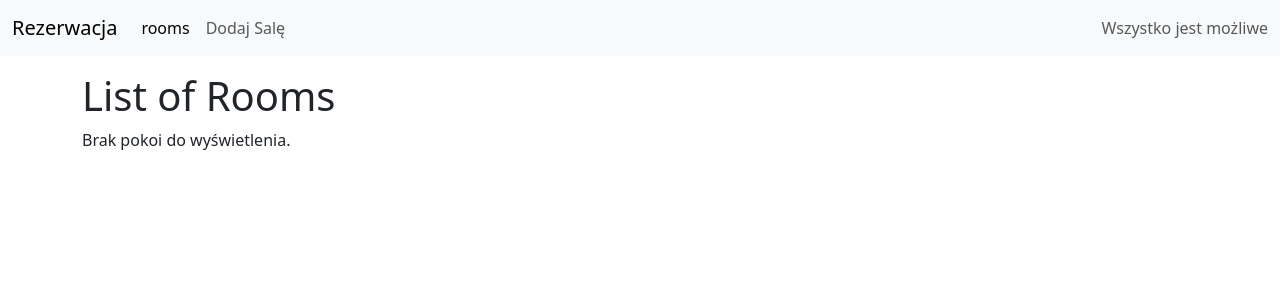
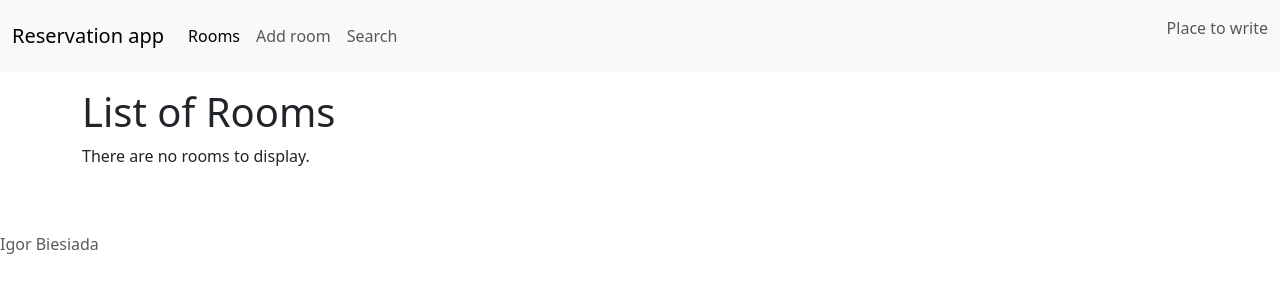
Before and after one commit to IgorBiesiada/booking_app, a Django app: page / in a window 1280 px wide. Shown: the top 300 px of the page. Run offline with Django 5.2, Linux system fonts and the light colour scheme; data that the repository does not hold is empty; some libraries are stand-ins or nearby versions.

Commit message:
add readme.md, commenting the code, add template for serch, add views for serch rooms, add add-room urls

```diff
--- a/rooms/templates/rooms/rooms.html
+++ b/rooms/templates/rooms/rooms.html
@@ -13,24 +13,43 @@
           </div>
           <div class="card-body">
             <h5 class="card-title">Liczba miejsc: {{ room.room_capacity }}</h5>
-            <p class="card-text"> Dostępność rzutnika: {{ room.projector_available|yesno:"Tak,Nie" }}</p>
+            <p class="card-text"> Dostępność rzutnika: {{ room.projector_available|yesno:"Yes,No" }}</p>
             <div class="d-grid gap-2 d-md-flex justify-content-md-end">
               <form method="post" action="{% url 'rooms:delete-room' room.id %}">
                   {% csrf_token %}
-                <button type="submit" class="btn btn-primary">Usuń</button>
+                <button type="submit" class="btn btn-primary">Delete</button>
                 </form>
                 <form method="get" action="{% url 'rooms:update-room' room.id %}">
                 {% csrf_token %}
-                <button type="submit" class="btn btn-primary">Edytuj</button>
+                <button type="submit" class="btn btn-primary">Edit</button>
                 </form>
                 <form method="get" action="{% url 'rooms:reservation' room.id %}">
                 {% csrf_token %}
-                <button type="submit" class="btn btn-primary">Rezerwacja</button>
+                <button type="submit" class="btn btn-primary">Reservation</button>
                 </form>
-          </div>
+            </div>
+                <div class="card-text">
+                        {% with reservations_today=False %}
+
+
+                            {% for reservation in reservations %}
+
+                                {% if reservation.date == today %}
+                                    <p>The room is occupied today</p>
+                                    {% with reservations_today=True %} {% endwith %}
+                                {% endif %}
+                            {% endfor %}
+
+
+                            {% if reservations_today == False %}
+                                <p>The room is free today</p>
+                            {% endif %}
+
+                    {% endwith %}
+                    </div>
           </div>
         </div>
     {% empty %}
-        <p>Brak pokoi do wyświetlenia.</p>
+        <p>There are no rooms to display.</p>
     {% endfor %}
 {% endblock %}
--- a/rooms/templates/rooms/update_form.html
+++ b/rooms/templates/rooms/update_form.html
@@ -5,7 +5,7 @@
 
 
 {% block container %}
-    <h1>Edycja</h1>
+    <h1>Edit room</h1>
 
         <form method="post" action="{% url 'rooms:update-room' id=room.id %}">
             {% csrf_token %}
--- a/rooms/urls.py
+++ b/rooms/urls.py
@@ -1,10 +1,12 @@
 from django.urls import path
 
 
-from .views import RoomListView, AddRoomView, DeleteRoomView, RoomModifyView, ReservationView, DetailRoomView
+from .views import RoomListView, AddRoomView, DeleteRoomView, RoomModifyView, ReservationView, DetailRoomView, \
+    RoomSearchView
 
 app_name = 'rooms'
 
+#addresses to subpages
 urlpatterns = [
     path('room/new/', AddRoomView.as_view(), name="add-room"),
     path('', RoomListView.as_view(), name='room-list'),
@@ -12,4 +14,5 @@ urlpatterns = [
     path('room/modify/<int:id>/', RoomModifyView.as_view(), name="update-room"),
     path('room/reserve/<int:room_id>', ReservationView.as_view(), name='reservation'),
     path('room/detail/<int:room_id>/', DetailRoomView.as_view(), name='room-detail'),
+    path('room/search/', RoomSearchView.as_view(), name='room-search')
 ]
--- a/rooms/views.py
+++ b/rooms/views.py
@@ -1,5 +1,5 @@
 import datetime
-from django.urls import reverse
+
 
 from django.shortcuts import render, redirect, get_object_or_404
 from django.urls import reverse_lazy
@@ -11,95 +11,170 @@ from . import models
 from . models import Room, Reservation
 
 
+# View for adding a new room
 class AddRoomView(View):
 
+    # Handle GET requests to display the form for adding a room
     def get(self, request):
         return render(request, 'rooms/add_room.html')
 
+    # Handle POST requests to process the form submission
     def post(self, request):
-        name = request.POST.get('room-name')
-        capacity = request.POST.get('room-capacity')
-        capacity = int(capacity) if capacity else 0
-        projector = request.POST.get('room-projector') == "on"
+        # Retrieve form data
+        name = request.POST.get('room-name')  # Room name
+        capacity = request.POST.get('room-capacity')  # Room capacity
+        capacity = int(capacity) if capacity else 0  # Convert capacity to int or set to 0 if empty
+        projector = request.POST.get('room-projector') == "on"  # Check if projector is available
 
+        # Validate room name
         if not name:
-            return render(request, 'rooms/add_room.html', context={'error': 'Nie podano nazwy sali'})
+            return render(request, 'rooms/add_room.html', context={'error': 'Room name is required'})
+        # Validate room capacity
         if capacity <= 0:
-            return render(request, 'rooms/add_room.html', context={'error': 'Pojemność sali nie moze byc ujemna'})
+            return render(request, 'rooms/add_room.html', context={'error': 'Room capacity must be greater than zero'})
+        # Check if room with the same name already exists
         if Room.objects.filter(room_name=name).first():
-            return render(request, 'rooms/add_room.html', context={'error': 'Sala o podanej nazwie już istnieje'})
+            return render(request, 'rooms/add_room.html', context={'error': 'A room with that name already exists'})
 
+        # Create a new room record in the database
         Room.objects.create(room_name=name, room_capacity=capacity, projector_available=projector)
-        return redirect('rooms:room-list')
+        return redirect('rooms:room-list')  # Redirect to the list of rooms
 
 
+# View for listing all rooms
 class RoomListView(ListView):
-    model = models.Room
-    template_name = 'rooms/rooms.html'
-    context_object_name = 'rooms'
+    model = models.Room  # Specify the model to use
+    template_name = 'rooms/rooms.html'  # Template for rendering the room list
+    context_object_name = 'rooms'  # Context variable to use in the template
 
+
+# View for deleting a room
 class DeleteRoomView(View):
     def post(self, request, room_id):
-        room = Room.objects.get(id=room_id)
-        room.delete()
-        return redirect('rooms:room-list')
-
-class RoomModifyView(UpdateView):
-    model = models.Room
-    fields = ('room_name', 'room_capacity', 'projector_available')
-    template_name = 'rooms/update_form.html'
-    success_url = reverse_lazy('rooms:room-list')
-
-    def get_object(self, queryset=None):
-        pk = self.kwargs.get('id')
-        return get_object_or_404(Room, id=pk)
+        room = Room.objects.get(id=room_id)  # Retrieve the room by ID
+        room.delete()  # Delete the room
+        return redirect('rooms:room-list')  # Redirect to the list of rooms
 
 
+# View for modifying an existing room
+class RoomModifyView(UpdateView):
+    model = models.Room  # Specify the model to use
+    fields = ('room_name', 'room_capacity', 'projector_available')  # Fields to update
+    template_name = 'rooms/update_form.html'  # Template for the update form
+    success_url = reverse_lazy('rooms:room-list')  # URL to redirect after a successful update
+
+    # Get the room object for the update
+    def get_object(self, queryset=None):
+        pk = self.kwargs.get('id')  # Get the room ID from URL parameters
+        return get_object_or_404(Room, id=pk)  # Return the room object or 404 if not found
+
+    # Validate the form data
     def form_valid(self, form):
-        room_name = form.cleaned_data['room_name']
-        room_capacity = form.cleaned_data['room_capacity']
+        room_name = form.cleaned_data['room_name']  # Get the room name from cleaned data
+        room_capacity = form.cleaned_data['room_capacity']  # Get the room capacity
 
+        # Check if another room with the same name exists, excluding the current room
         if Room.objects.filter(room_name=room_name).exclude(id=self.object.id).exists():
-            form.add_error('room_name', 'Pokój o tej nazwie istnieje')
-            return self.form_invalid(form)
+            form.add_error('room_name', 'A room with that name already exists')  # Add error to the form
+            return self.form_invalid(form)  # Return invalid form
 
+        # Validate room capacity
         if room_capacity <= 0:
-            form.add_error('room_capacity', 'Liczba miejsc musi być większa niz 0')
-            return self.form_invalid(form)
+            form.add_error('room_capacity', 'Capacity must be greater than zero')  # Add error to the form
+            return self.form_invalid(form)  # Return invalid form
 
-        messages.success(self.request, 'Aktualizacja udana')
-        return super().form_valid(form)
+        messages.success(self.request, 'Update successful')  # Display success message
+        return super().form_valid(form)  # Proceed with form submission
 
+
+# View for handling room reservations
 class ReservationView(View):
+    # Handle GET requests to display room reservation details
     def get(self, request, room_id):
-        room = Room.objects.get(id=room_id)
+        room = Room.objects.get(id=room_id)  # Retrieve the room by ID
+        # Get reservations for today and future dates, ordered by date
         reservations = room.reservations.filter(date__gte=str(datetime.date.today())).order_by('date')
         return render(request, 'rooms/reservation.html', {'room': room, 'reservations': reservations})
 
+    # Handle POST requests to process reservation form submission
     def post(self, request, room_id):
-        room = Room.objects.get(id=room_id)
-        date = request.POST.get('reservation-date')
-        comment = request.POST.get('comment')
+        room = Room.objects.get(id=room_id)  # Retrieve the room by ID
+        date = request.POST.get('reservation-date')  # Get the reservation date
+        comment = request.POST.get('comment')  # Get any comment associated with the reservation
 
+        # Get reservations for today and future dates, ordered by date
         reservations = room.reservations.filter(date__gte=str(datetime.date.today())).order_by('date')
 
+        # Validate reservation date
         if not date:
             return render(request, 'rooms/reservation.html',
-                          context={'room': room, 'reservations': reservations, 'error': 'Nie podano daty rezerwacji.'})
+                          context={'room': room, 'reservations': reservations, 'error': 'Reservation date is required.'})
 
+        # Check if the room is already reserved for the selected date
         if Reservation.objects.filter(room=room, date=date):
-            return render(request, 'rooms/reservation.html', context={'room': room, 'reservations': reservations, 'error': 'Sala jest juz zarezerwowana'})
+            return render(request, 'rooms/reservation.html', context={'room': room, 'reservations': reservations, 'error': 'The room is already reserved'})
 
-        reservation_date = datetime.datetime.strptime(date, "%Y-%m-%d").date()
+        reservation_date = datetime.datetime.strptime(date, "%Y-%m-%d").date()  # Convert string date to date object
 
+        # Validate that the reservation date is not in the past
         if reservation_date < datetime.date.today():
-            return render(request, 'rooms/reservation.html', context={'room': room, 'reservations': reservations, 'error': 'data jest z przeszłości'})
+            return render(request, 'rooms/reservation.html', context={'room': room, 'reservations': reservations, 'error': 'The date is in the past'})
 
+        # Create a new reservation record in the database
         Reservation.objects.create(room=room, date=date, comment=comment)
-        return redirect('rooms:room-list')
+        return redirect('rooms:room-list')  # Redirect to the list of rooms
 
+
+# View for displaying detailed information about a room
 class DetailRoomView(View):
     def get(self, request, room_id):
-        room = Room.objects.get(id=room_id)
+        room = Room.objects.get(id=room_id)  # Retrieve the room by ID
+        # Get reservations for today and future dates, ordered by date
         reservations = room.reservations.filter(date__gte=str(datetime.date.today())).order_by('date')
         return render(request, 'rooms/detailed_view.html', context={'room': room, 'reservations': reservations})
+
+
+# Function to show today's reservations
+def today_reservation(request):
+    today = datetime.date.today()  # Get today's date
+    reservations = Reservation.objects.all()  # Retrieve all reservations
+
+    context = {'reservations': reservations, 'today': today}  # Prepare context for rendering
+
+    return render(request, 'rooms/rooms.html', context)  # Render the room list with today's reservations
+
+
+# View for searching available rooms
+class RoomSearchView(View):
+    def get(self, request):
+        rooms = Room.objects.all()  # Retrieve all rooms
+        selected_capacity = request.GET.get('room_capacity', None)  # Get selected capacity from query parameters
+        projector_available = request.GET.get('projector_available', None)  # Check if projector is available
+        available_rooms = []  # List to store available rooms
+
+        # Check if any filters are applied
+        if selected_capacity or projector_available is not None:
+            today = datetime.date.today()  # Get today's date
+            # Get the IDs of rooms that are occupied today
+            occupied_rooms = Reservation.objects.filter(date=today).values_list('room', flat=True)
+
+            # Iterate through all rooms to apply filters
+            for room in rooms:
+                # Check capacity filter
+                if selected_capacity and room.room_capacity < int(selected_capacity):
+                    continue
+
+                # Check projector availability filter
+                if projector_available == 'on' and not room.projector_available:
+                    continue
+
+                # Check if the room is not occupied
+                if room.id not in occupied_rooms:
+                    available_rooms.append(room)  # Add room to available rooms list
+
+        # Render the search results
+        return render(request, 'rooms/search.html', {
+            'rooms': rooms,
+            'available_rooms': available_rooms,
+            'projector_available': projector_available
+        })
--- a/templates/base.html
+++ b/templates/base.html
@@ -31,5 +31,9 @@
             </div>
         </div>
     </div>
+{% block footer %}
+    <span class="text-muted">Igor Biesiada</span>
+{% endblock %}
+
 </body>
 </html>
--- a/templates/partials/nav.html
+++ b/templates/partials/nav.html
@@ -2,21 +2,24 @@
 
 <nav class="navbar navbar-expand-lg bg-body-tertiary">
   <div class="container-fluid">
-    <a class="navbar-brand" href="#">Rezerwacja</a>
+    <a class="navbar-brand" href="#">Reservation app</a>
     <button class="navbar-toggler" type="button" data-bs-toggle="collapse" data-bs-target="#navbarText" aria-controls="navbarText" aria-expanded="false" aria-label="Toggle navigation">
       <span class="navbar-toggler-icon"></span>
     </button>
     <div class="collapse navbar-collapse" id="navbarText">
       <ul class="navbar-nav me-auto mb-2 mb-lg-0">
         <li class="nav-item">
-          <a class="nav-link active" aria-current="page" href="{% url 'rooms:room-list' %}">rooms</a>
+          <a class="nav-link active" aria-current="page" href="{% url 'rooms:room-list' %}">Rooms</a>
         </li>
         <li class="nav-item">
-          <a class="nav-link" href="{% url 'rooms:add-room' %}">Dodaj Salę</a>
+          <a class="nav-link" href="{% url 'rooms:add-room' %}">Add room</a>
+        </li>
+          <li class="nav-item">
+          <a class="nav-link" href="{% url 'rooms:room-search' %}">Search</a>
         </li>
       </ul>
       <span class="navbar-text">
-        Wszystko jest możliwe
+            <p>Place to write</p>
       </span>
     </div>
   </div>
```
Also changed, not shown: rooms/models.py (+17 -13 lines), rooms/templates/rooms/add_room.html (+8 -8 lines), rooms/templates/rooms/detailed_view.html (+5 -5 lines), rooms/templates/rooms/reservation.html (+9 -4 lines), rooms/templates/rooms/search.html (added, +31 -0 lines), README.MD, rooms/migrations/0001_initial.py.
